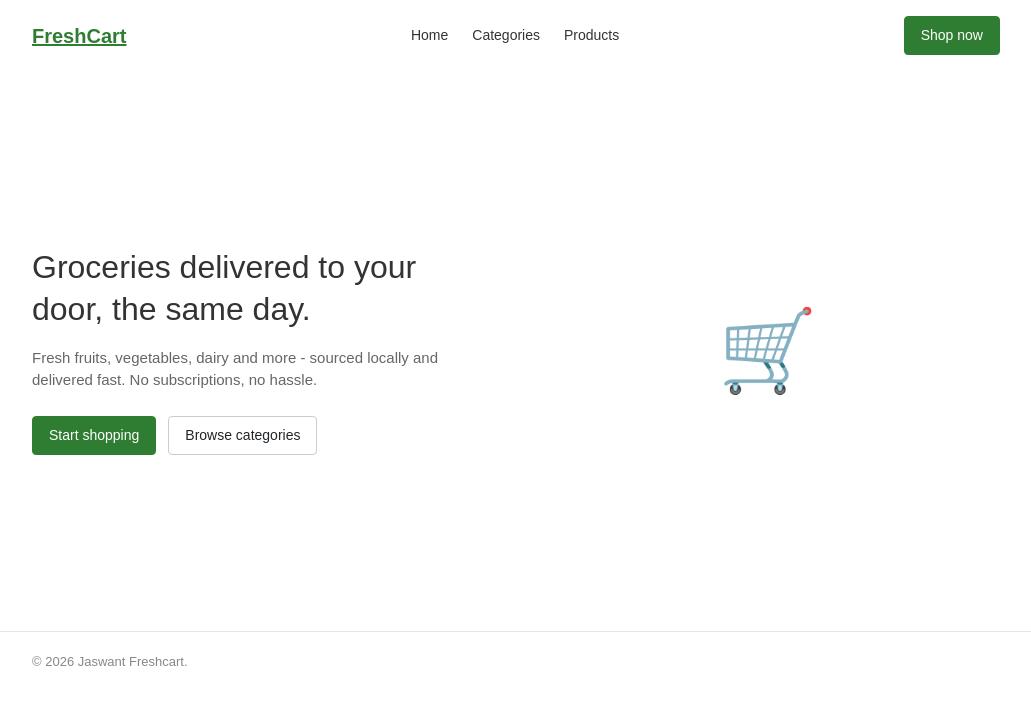
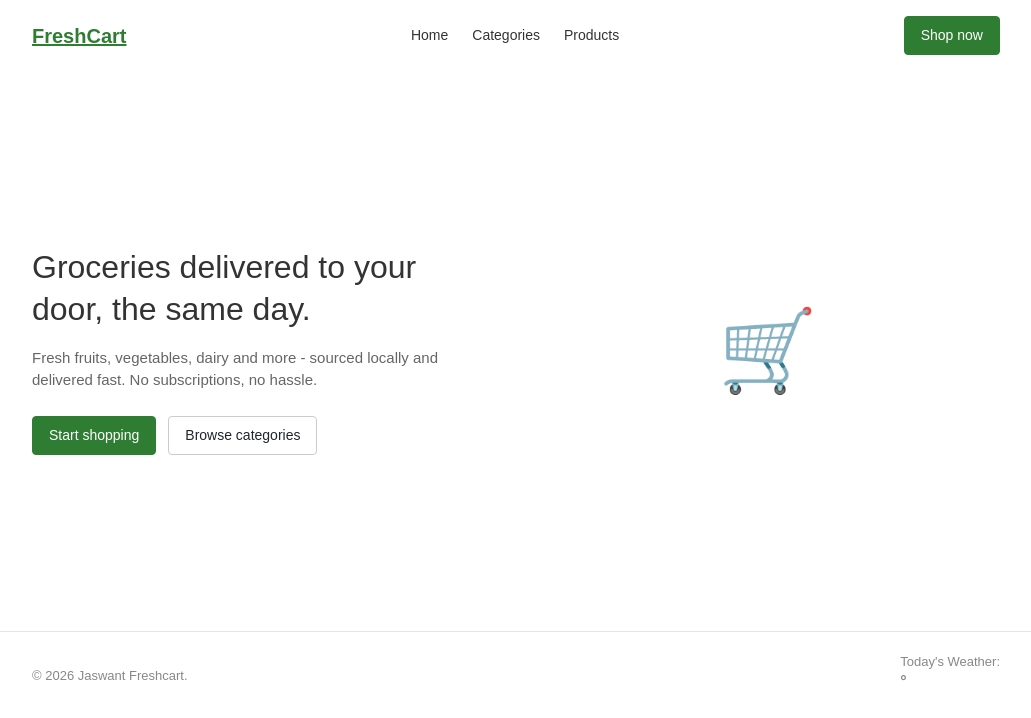
Before and after one commit to Jaswant15Singh/Performance-Benchmarking, a React app in the folder frontend/: page / in a window 1280 px wide. Shown: the top 718 px of the page, without its empty margins (124-1155 px from the left). Built offline with nearby package versions, Linux system fonts and the light colour scheme; no server answers; the HTML template or start-up script is replaced by a standard one.

Commit message:
updating weather api design

```diff
--- a/frontend/src/Pages/Home.jsx
+++ b/frontend/src/Pages/Home.jsx
@@ -2,11 +2,12 @@ import { useState,useEffect } from "react";
 import "../stylesheets/Home.css";
 import NavbarComponent from "../Components/Navbar";
 import { Link } from "react-router-dom";
+import { base_url } from "../../constant";
 export default function Home() {
 const [weather,setWeather]=useState('');
  useEffect(()=>{
      const getWeather=async()=>{
-       let url = `https://api.openweathermap.org/data/2.5/weather?units=metric&q=Dublin &appid=00ff5679c7f76386d63846772ebab5ed`;
+       let url = `${base_url}weather`;
        const data=await fetch(url);
        const result=await data.json()
       //  console.log(await data.json());
@@ -81,8 +82,15 @@ const [weather,setWeather]=useState('');
       <footer className="footer">
         <div className="container footer-inner">
           <p>&copy; {new Date().getFullYear()} Jaswant Freshcart.</p>
+          <p>
+            Today's Weather:{" "}
+            <h6>
+              <b style={{fontWeight:"bolder"}}>
+                {weather} <span>&#176;</span>
+              </b>
+            </h6>
+          </p>
         </div>
-        <p>{weather}</p>
       </footer>
     </div>
   );
--- a/frontend/src/index.css
+++ b/frontend/src/index.css
@@ -1,3 +1,3 @@
-body{
-
+span {
+  content: "\00B0";
 }
```
Also changed, not shown: 1 other file (tests, documents, lock files or other folders).
